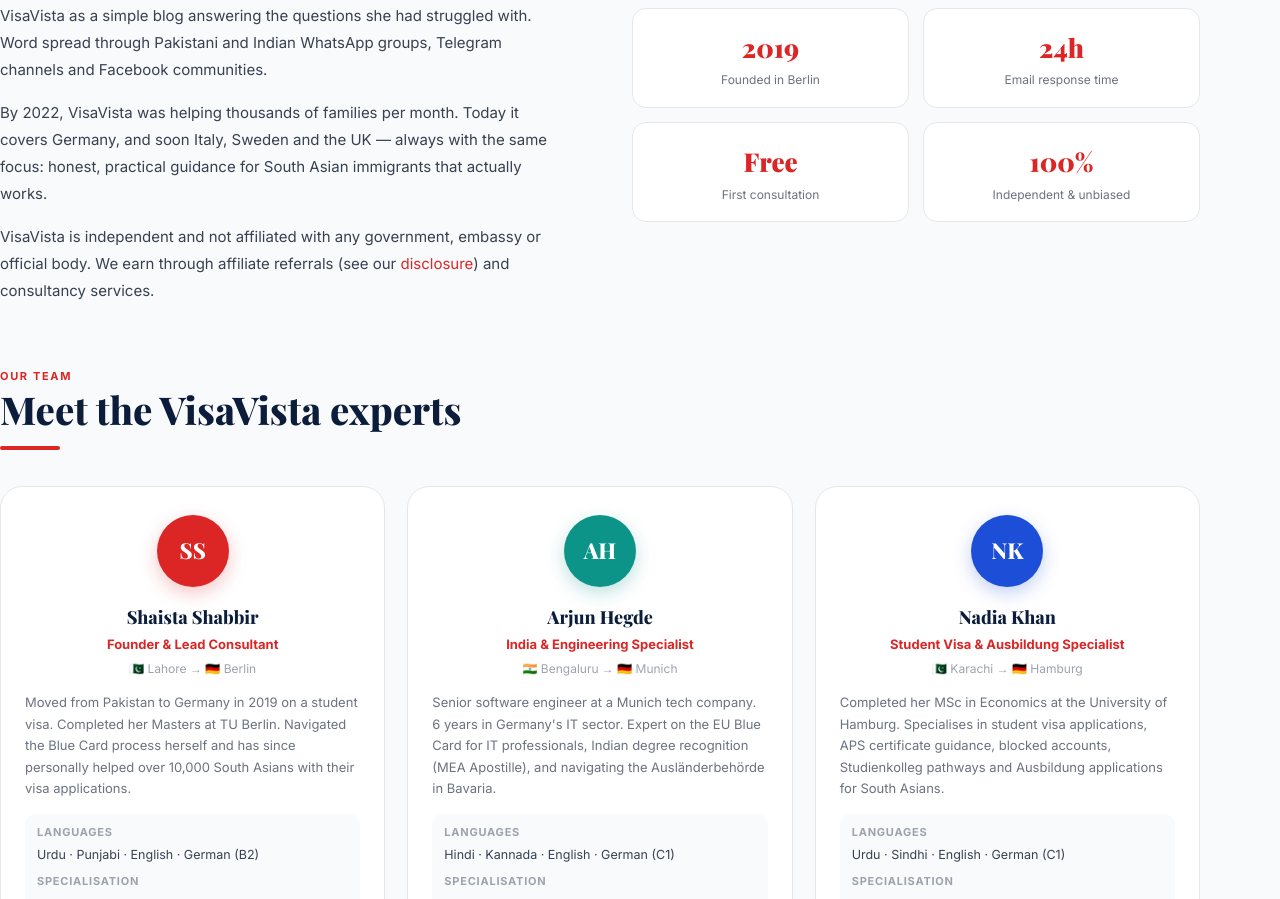
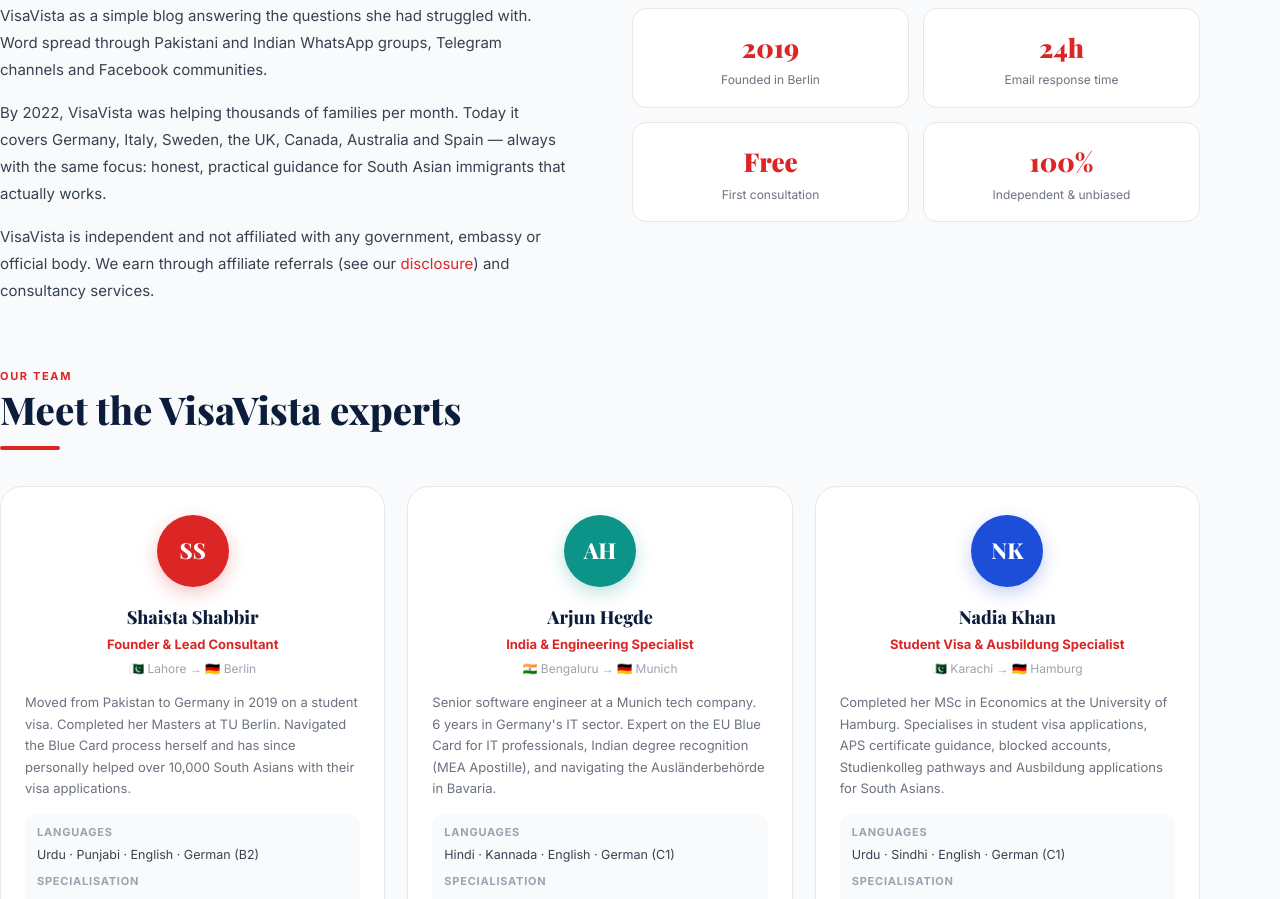
Before and after one commit to ShaistaShabbir-prog/start-in-germany-full, a Next.js app: page /about in a window 1280 px wide. Shown: the part 824-1723 px from the top of the page. Built offline with nearby package versions, Linux system fonts and the light colour scheme.

Commit message:
fix: update about page to reflect all 7 countries

```diff
--- a/app/about/page.tsx
+++ b/app/about/page.tsx
@@ -25,7 +25,7 @@ export default function AboutPage() {
             <div style={{width:"60px",height:"4px",background:"#DC2626",borderRadius:"2px",margin:"0 0 24px"}}/>
             <p style={{fontSize:"15px",color:"#374151",lineHeight:1.8,marginBottom:"16px"}}>When Shaista applied for her student visa from Pakistan in 2019, she spent months trying to understand the requirements. The APS certificate, blocked accounts, degree recognition, embassy appointments — the information was scattered, confusing, and almost never written with South Asians in mind.</p>
             <p style={{fontSize:"15px",color:"#374151",lineHeight:1.8,marginBottom:"16px"}}>After successfully navigating the system and moving to Berlin, she started VisaVista as a simple blog answering the questions she had struggled with. Word spread through Pakistani and Indian WhatsApp groups, Telegram channels and Facebook communities.</p>
-            <p style={{fontSize:"15px",color:"#374151",lineHeight:1.8,marginBottom:"16px"}}>By 2022, VisaVista was helping thousands of families per month. Today it covers Germany, and soon Italy, Sweden and the UK — always with the same focus: honest, practical guidance for South Asian immigrants that actually works.</p>
+            <p style={{fontSize:"15px",color:"#374151",lineHeight:1.8,marginBottom:"16px"}}>By 2022, VisaVista was helping thousands of families per month. Today it covers Germany, Italy, Sweden, the UK, Canada, Australia and Spain — always with the same focus: honest, practical guidance for South Asian immigrants that actually works.</p>
             <p style={{fontSize:"15px",color:"#374151",lineHeight:1.8}}>VisaVista is independent and not affiliated with any government, embassy or official body. We earn through affiliate referrals (see our <Link href="/affiliate-disclosure" style={{color:"#DC2626"}}>disclosure</Link>) and consultancy services.</p>
           </div>
           <div style={{display:"grid",gridTemplateColumns:"1fr 1fr",gap:"14px"}}>
```
